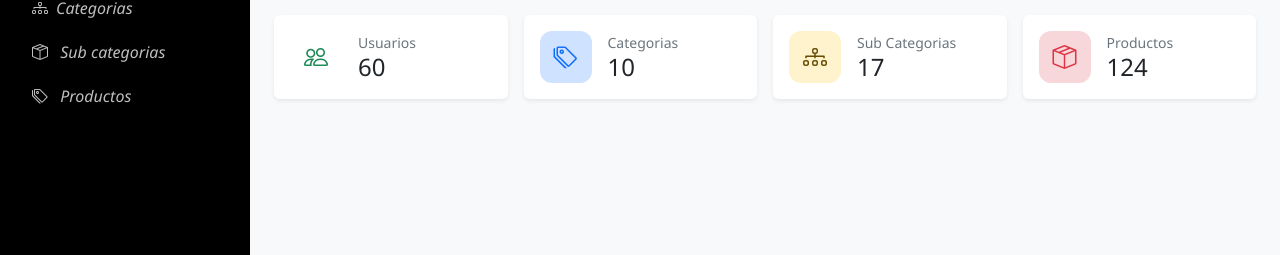
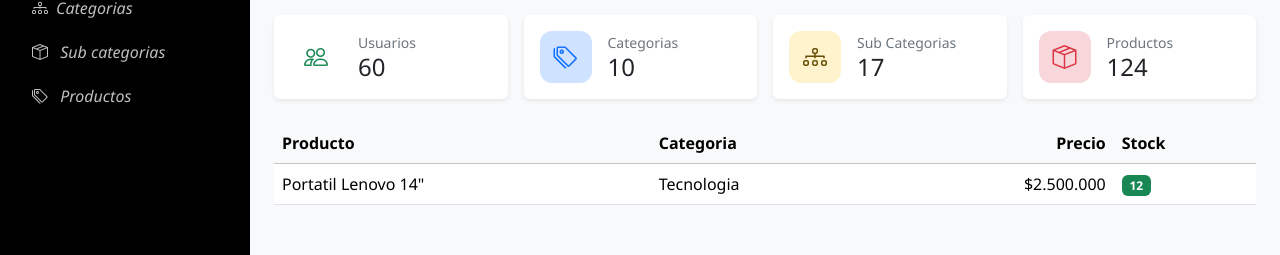
Before and after one commit to dv4rz/INVENTARIO_duvan, a plain HTML site: page dashboard.html in a window 1280 px wide. Shown: the part 156-411 px from the top of the page. Drawn offline with nearby package versions, Linux system fonts and the light colour scheme.

Commit message:
informacion en dashboard
se agrego el producto, stock, precio y categoria

```diff
--- a/css/estilos.css
+++ b/css/estilos.css
@@ -27,7 +27,7 @@ body {/*afecta todo el cuerpo de la pagina*/
 /*se usa junto a btn: class="btn btn-sena"*/
 .btn-sena {
     /*color de texto*/
-    --bs-btn-color:#fff;
+    --bs-btn-color: #fff;
     /*color de fondo*/
     --bs-btn-bg: var(--sena-verde);
     /*color de borde*/
--- a/dashboard.html
+++ b/dashboard.html
@@ -36,7 +36,7 @@
             en cada modul es active pasa  su propio enlase-->
             <li class="nav-item">
                 <a href="dashboard.html" class="nav-link active" aria-current="page">
-                    <i class="bi bi-speedometer2 me-2"></i>DASHBOARD
+                    <i class="bi bi-speedometer2 me-2"></i>Dashboard
                 </a>
             </li>
             <li class="nav-item"><a href="usuarios.html" class="nav-link">
@@ -227,6 +227,19 @@
                     </div>
                 </div>
 
+            </div>
+            <div class="table-responsive">
+                <table class="table table-hover align-middle mb-0">
+                    <thead class="table-light">
+                        <tr><th>Producto</th><th>Categoria</th><th class="text-end">Precio</th><th>Stock</th></tr>
+                    </thead>
+                    <!--Cuerpo de la tabla-->
+                    <tbody>
+                        <tr><td>Portatil Lenovo 14"</td><td>Tecnologia</td>
+                        <td class="text-end">$2.500.000</td><td><span class="badge text-bg-success">12</span></td></tr>
+                    </tbody>
+
+                </table>
 
 
             </div>
```
